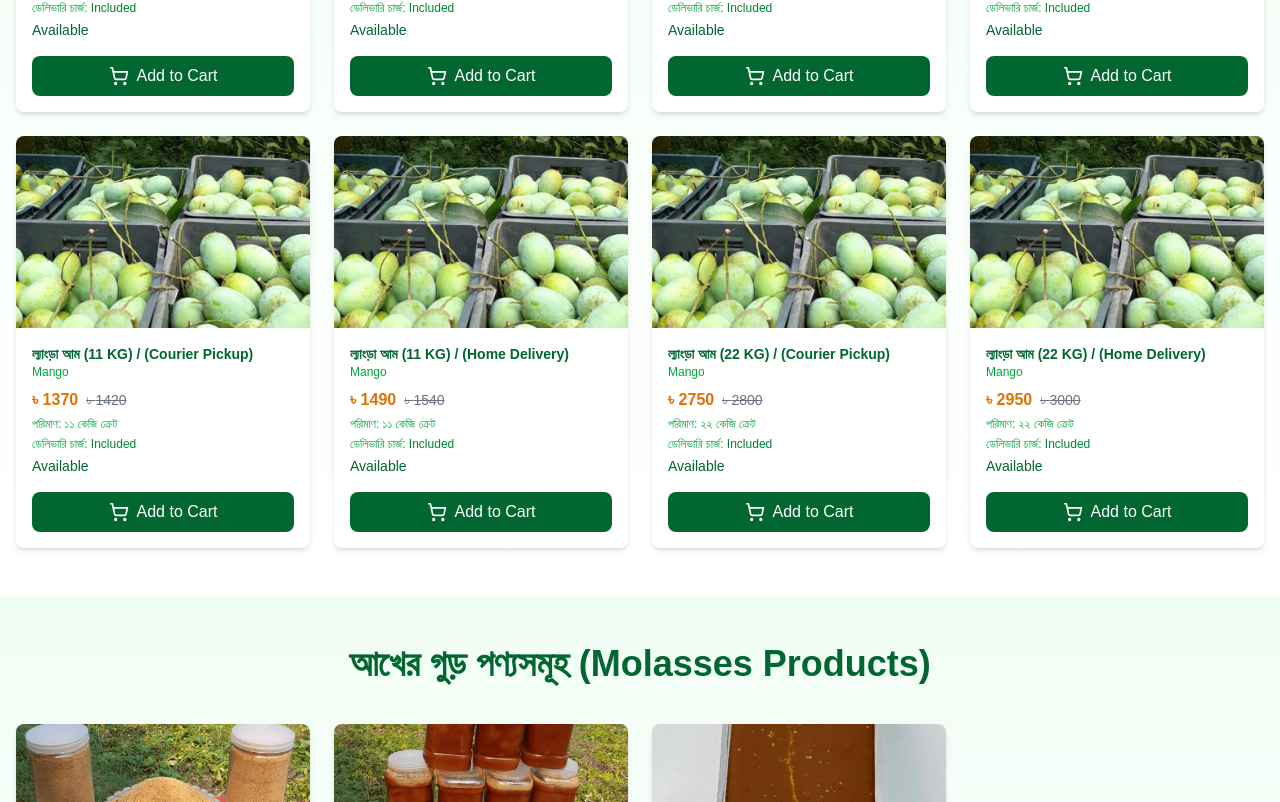
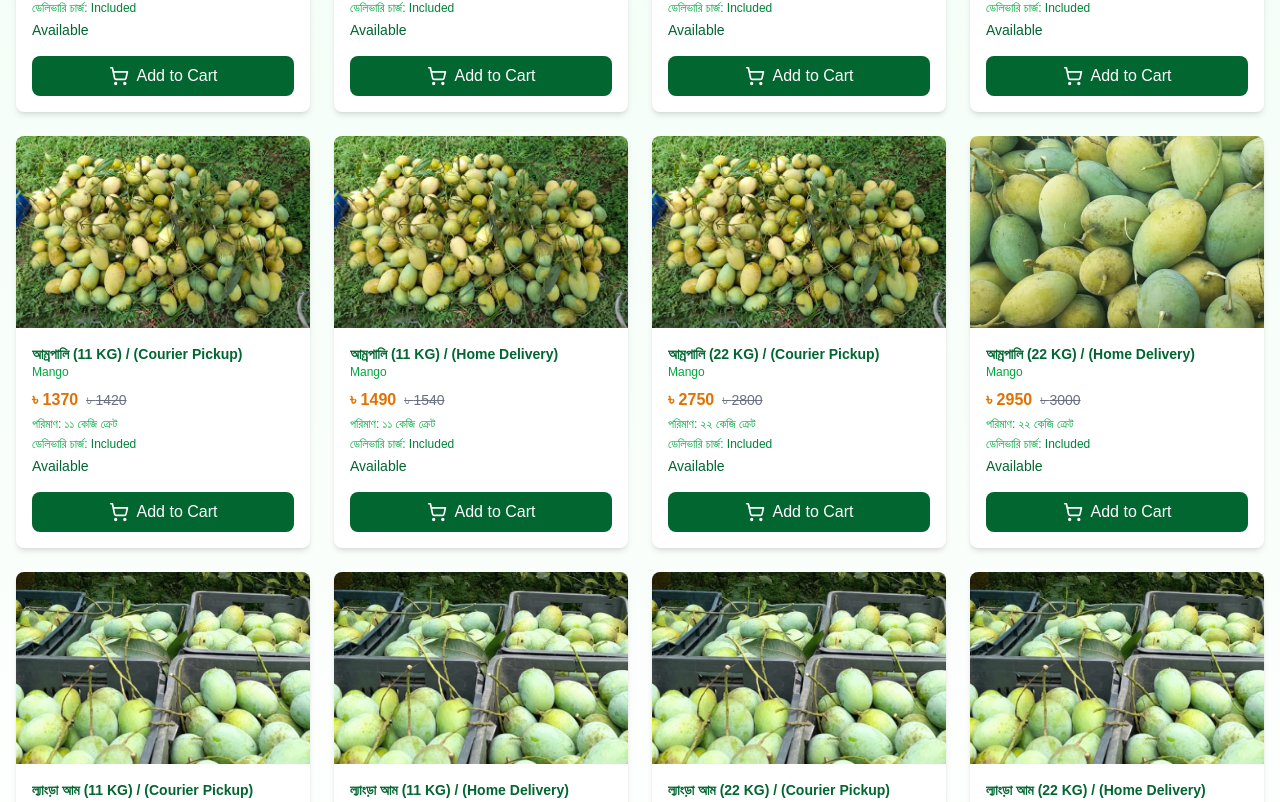
Before and after one commit to HubJourney123/ahnaf-farming-frontend, a Next.js app: page / in a window 1280 px wide. Shown: the part 1758-2560 px from the top of the page. Built offline with nearby package versions, Linux system fonts and the light colour scheme.

Commit message:
Update products.js

```diff
--- a/src/data/products.js
+++ b/src/data/products.js
@@ -224,7 +224,7 @@ const products = [
     price: 1370,
     image: '/mango/amropali.jpeg',
     details: 'আমের সাইজ প্রতি ২০ কেজিতে প্রায় ৮০-১০৫ পিস হয়ে থাকে। গাছ এবং এলাকা ভেদে সামান্য কম বেশি হতে পারে। তবে আম গুলো ফ্রেশ এবং সুস্বাদু। Excellent Quality. নোট: প্রচন্ড গরমের কারণে বা কুরিয়ারে পরিবহণের সময় ৫-১০% আম হয়ত নষ্ট হতে পারে। এটা স্বাভাবিক। কিন্তু যদি ১৫% বা বেশি আম নষ্ট হয় তাহলে রাগারাগি না করে ছবিসহ বিষয়টা অবগত করার অনুরোধ রইল। আলোচনার মাধ্যমে অবশ্যই সমাধান করা হবে',
-    availability: 'unavailable',
+    availability: 'available',
     পরিমাণ: '১১ কেজি ক্রেট',
     deliveryCharge: 0, // Free delivery
   },
@@ -236,7 +236,7 @@ const products = [
     price: 1490,
     image: '/mango/amropali.jpeg',
     details: 'আমের সাইজ প্রতি ২০ কেজিতে প্রায় ১০০-১২০ পিস হয়ে থাকে। গাছ এবং এলাকা ভেদে সামান্য কম বেশি হতে পারে। তবে আম গুলো ফ্রেশ এবং সুস্বাদু। Excellent Quality. নোট: প্রচন্ড গরমের কারণে বা কুরিয়ারে পরিবহণের সময় ৫-১০% আম হয়ত নষ্ট হতে পারে। এটা স্বাভাবিক। কিন্তু যদি ১৫% বা বেশি আম নষ্ট হয় তাহলে রাগারাগি না করে ছবিসহ বিষয়টা অবগত করার অনুরোধ রইল। আলোচনার মাধ্যমে অবশ্যই সমাধান করা হবে',
-    availability: 'unavailable',
+    availability: 'available',
     পরিমাণ: '১১ কেজি ক্রেট',
     deliveryCharge: 0, // Free delivery
   },
@@ -248,7 +248,7 @@ const products = [
     price: 2750,
     image: '/mango/amropali.jpeg',
     details: 'আমের সাইজ প্রতি ২০ কেজিতে প্রায় ১০০-১২০ পিস হয়ে থাকে। গাছ এবং এলাকা ভেদে সামান্য কম বেশি হতে পারে। তবে আম গুলো ফ্রেশ এবং সুস্বাদু। Excellent Quality. নোট: প্রচন্ড গরমের কারণে বা কুরিয়ারে পরিবহণের সময় ৫-১০% আম হয়ত নষ্ট হতে পারে। এটা স্বাভাবিক। কিন্তু যদি ১৫% বা বেশি আম নষ্ট হয় তাহলে রাগারাগি না করে ছবিসহ বিষয়টা অবগত করার অনুরোধ রইল। আলোচনার মাধ্যমে অবশ্যই সমাধান করা হবে',
-    availability: 'unavailable',
+    availability: 'available',
     পরিমাণ: '২২ কেজি ক্রেট',
     deliveryCharge: 0, // Free delivery
   },
@@ -260,7 +260,7 @@ const products = [
     price: 2950,
     image: '/mango/amropali.png',
     details: 'আমের সাইজ প্রতি ২০ কেজিতে প্রায় ১০০-১২০ পিস হয়ে থাকে। গাছ এবং এলাকা ভেদে সামান্য কম বেশি হতে পারে। তবে আম গুলো ফ্রেশ এবং সুস্বাদু। Excellent Quality. নোট: প্রচন্ড গরমের কারণে বা কুরিয়ারে পরিবহণের সময় ৫-১০% আম হয়ত নষ্ট হতে পারে। এটা স্বাভাবিক। কিন্তু যদি ১৫% বা বেশি আম নষ্ট হয় তাহলে রাগারাগি না করে ছবিসহ বিষয়টা অবগত করার অনুরোধ রইল। আলোচনার মাধ্যমে অবশ্যই সমাধান করা হবে',
-    availability: 'unavailable',
+    availability: 'available',
     পরিমাণ: '২২ কেজি ক্রেট',
     deliveryCharge: 0, // Free delivery
   },
```
